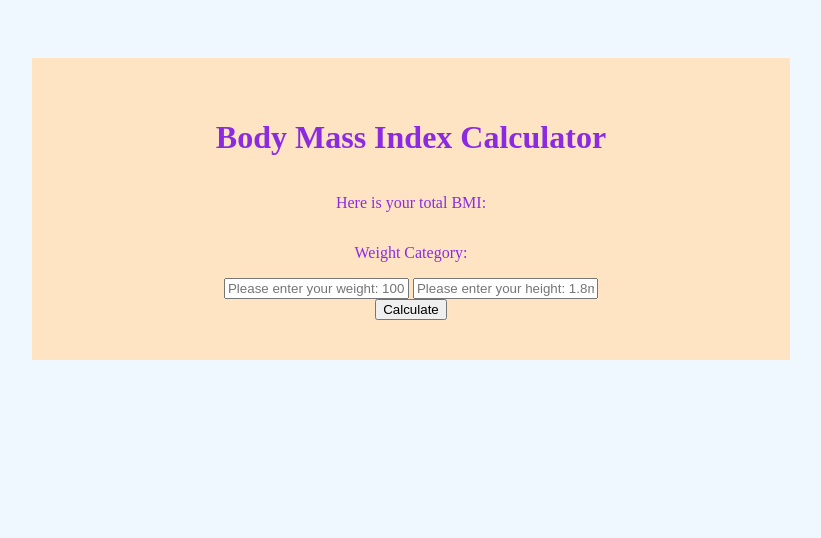
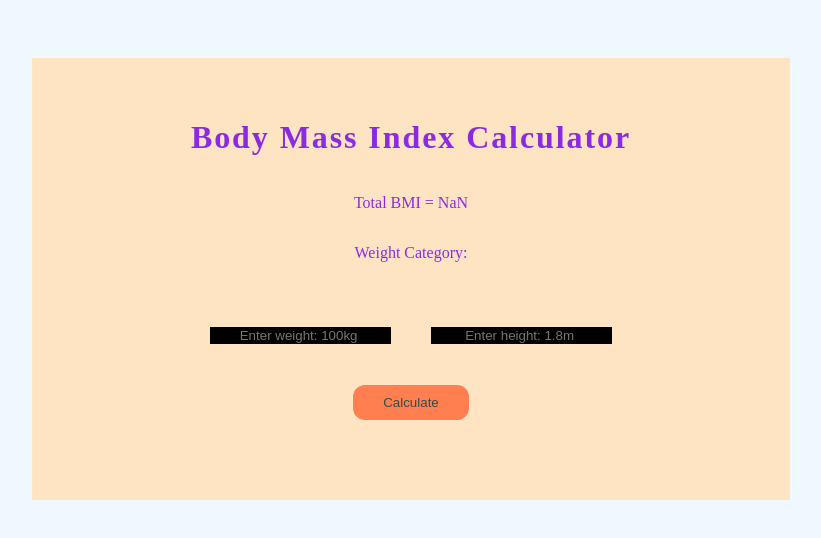
Before and after one commit to Obbacon/BMI_FrontEnd, a plain HTML site: page index.html in a window 1280 px wide. Both pictures are taken after a click on the input "Calculate". Shown: the whole page, without its empty margins (229-1050 px from the left). Drawn offline with Linux system fonts and the light colour scheme.

Commit message:
Updates. Just need to clean up CSS.

```diff
--- a/index.html
+++ b/index.html
@@ -12,15 +12,15 @@
         <script src="main.js"></script>
         <div class="mainClass">
             <h1 class="mainHead">Body Mass Index Calculator</h1>
-            <p class="output">Here is your total BMI: </p>
-            <p class="weightScore">Weight Category: </p>
+            <p id="output">Here is your total BMI: </p>
+            <p id="weightScore">Weight Category: </p>
             <div class="getUserInput">
                 <div class="numbers">
-                    <input type="text" id="weight" placeholder="Please enter your weight: 100kg">
-                    <input type="text" id="height" placeholder="Please enter your height: 1.8m">
+                    <input type="text" id="weight" placeholder="Enter weight: 100kg ">
+                    <input type="text" id="height" placeholder="Enter height: 1.8m ">
                 </div>
                 <div class="button">
-                    <input type="submit" value="Calculate" id="button" onclick="trueResult()">
+                    <input type="submit" value="Calculate" id="button" onclick="output()">
                 </div>
             </div>
         </div>
--- a/main.css
+++ b/main.css
@@ -17,6 +17,10 @@ body{
     margin-top: 50px;
 }
 
+.mainHead{
+    letter-spacing: 0.06em;
+}
+
 .getUserInput{
     display: flex;
     align-items: center;
@@ -27,3 +31,28 @@ body{
 #weightScore{
     margin-bottom: 65px;
 }
+
+.numbers{
+    display: flex;
+    justify-content: center;
+    align-items: center;
+    flex-direction: row;
+}
+
+.numbers input{
+    margin: 0 20px;
+    border: none;
+    border-bottom: 1px solid #ffe4c4;
+    text-align: center;
+    color: azure;
+    background-color: black;
+}
+
+#button{
+    padding: 10px 30px;
+    border: none;
+    border-radius: 12px;
+    margin: 40px 0;
+    color: darkslategray;
+    background-color: coral;
+}
--- a/main.js
+++ b/main.js
@@ -0,0 +1,41 @@
+function getUserInfo(){
+    let storeTheOutput = [];
+    let userWeight = document.getElementById('weight').value;
+    let userHeight = document.getElementById('height').value;
+    let floatValueWeight = parseFloat(userWeight);
+    let floatValueHeight = parseFloat(userHeight)
+
+    storeTheOutput.push(floatValueWeight);
+    storeTheOutput.push(floatValueHeight);
+
+    return storeTheOutput;
+}
+
+function output(){
+    let trueOutput = getUserInfo();
+    let userWeight = trueOutput[1];
+    let userHeight = trueOutput[0]
+
+    let bmi = userWeight / (userHeight ** 2);
+    bmi = Math.round(bmi * 100) / 100;
+
+    let newOutput = document.getElementById('output');
+    newOutput.innerHTML = `Total BMI = ${bmi}`;
+    calc(bmi);
+}
+
+function calc(BMI){
+    let displayWeight = document.getElementById('weightScore');
+
+    if (BMI <= 18.5){
+        displayWeight.innerHTML = "Category = Too Low";
+    } else if (BMI > 18.5 && BMI <= 24.9) {
+        displayWeight.innerHTML = "Category = Healthy";
+    } else if (BMI > 25 && BMI <= 29.9) {
+        displayWeight.innerHTML = "Category = Overweight";
+    } else if (BMI > 30) {
+        displayWeight.innerHTML = "Category = Danger";
+    } else {
+        console.log("Error");
+    }
+}
```
